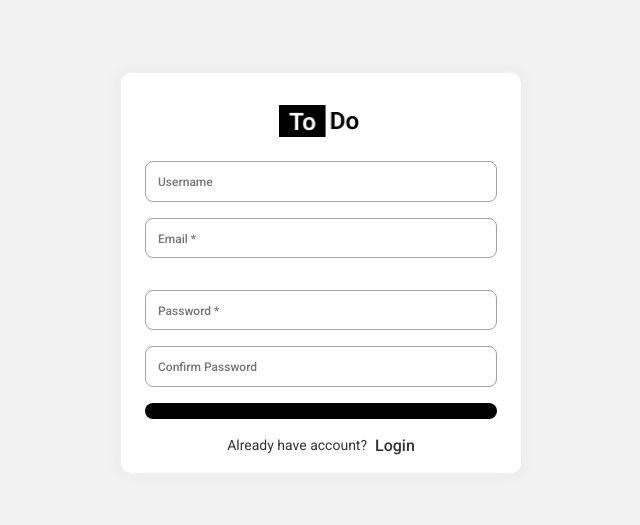
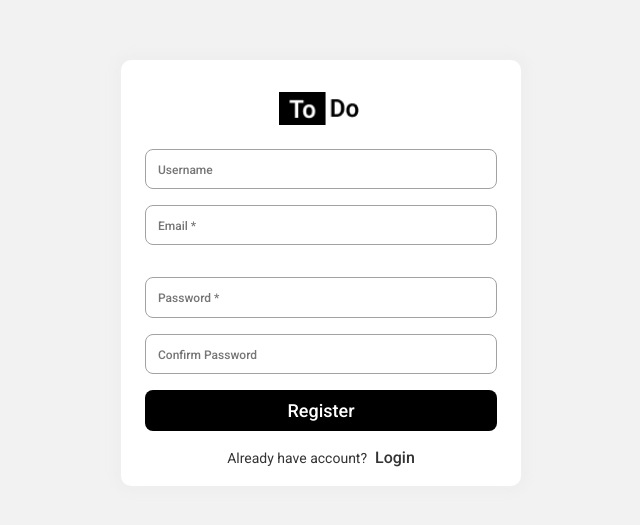
Before and after one commit to ApelsinU/KanbanBoard, a React (Create React App) app in the folder client/: page /registration in a window 1280 px wide. Shown: the part 127-652 px from the top of the page, without its empty margins (319-959 px from the left). Built offline with nearby package versions, Linux system fonts and the light colour scheme.

Commit message:
[Fix] - merge fixes

```diff
--- a/client/src/components/DropMenuLink/index.tsx
+++ b/client/src/components/DropMenuLink/index.tsx
@@ -43,9 +43,7 @@ export const DropMenuLink = ({ setIsAuth }: any) => {
           </div>
           <span>Account</span>
         </NavLink>
-        <Button onClick={() => onLogOutClick()}>
-          Log Out
-        </Button>
+        <Button onClick={() => onLogOutClick()} text={'Log Out'} />
       </div>
     </>
   )
--- a/client/src/pages/Registration/index.tsx
+++ b/client/src/pages/Registration/index.tsx
@@ -1,10 +1,11 @@
 import './registration.scss'
+import { ChangeEvent, useState } from 'react'
+
 import logo from '@Assets/images/logo-black-short.png'
 import { NavLink } from 'react-router-dom'
 
 import { Button } from '@App/components/Button'
-import {useHttp} from "@App/hooks/http";
-import {ChangeEvent, useState} from "react";
+import { useHttp } from '@App/hooks/http'
 
 type RegisterFormData = {
   username: string
@@ -14,19 +15,19 @@ type RegisterFormData = {
 }
 
 export const Registration = () => {
-  const {request, isLoading, error} = useHttp()
+  const { request, isLoading, error } = useHttp()
 
   const [formData, setFormData] = useState<RegisterFormData | {}>({})
 
   const handleChange = (e: ChangeEvent<HTMLInputElement>) => {
-    setFormData({...formData, [e.target.name]: e.target.value})
+    setFormData({ ...formData, [e.target.name]: e.target.value })
   }
 
   const onRegisterClick = async () => {
     console.log('click')
     try {
-      const data = await request('api/auth/register', 'POST', {...formData})
-      console.log('data',data)
+      const data = await request('api/auth/register', 'POST', { ...formData })
+      console.log('data', data)
     } catch (e) {}
   }
 
@@ -70,9 +71,11 @@ export const Registration = () => {
             onChange={(e) => handleChange(e)}
           />
 
-          <Button onClick={onRegisterClick} disabled={isLoading}>
-            Register
-          </Button>
+          <Button
+            text={'Register'}
+            onClick={onRegisterClick}
+            isLoading={isLoading}
+          />
         </form>
 
         <div className="footer">
```
Also changed, not shown: 1 other file (tests, documents, lock files or other folders).
